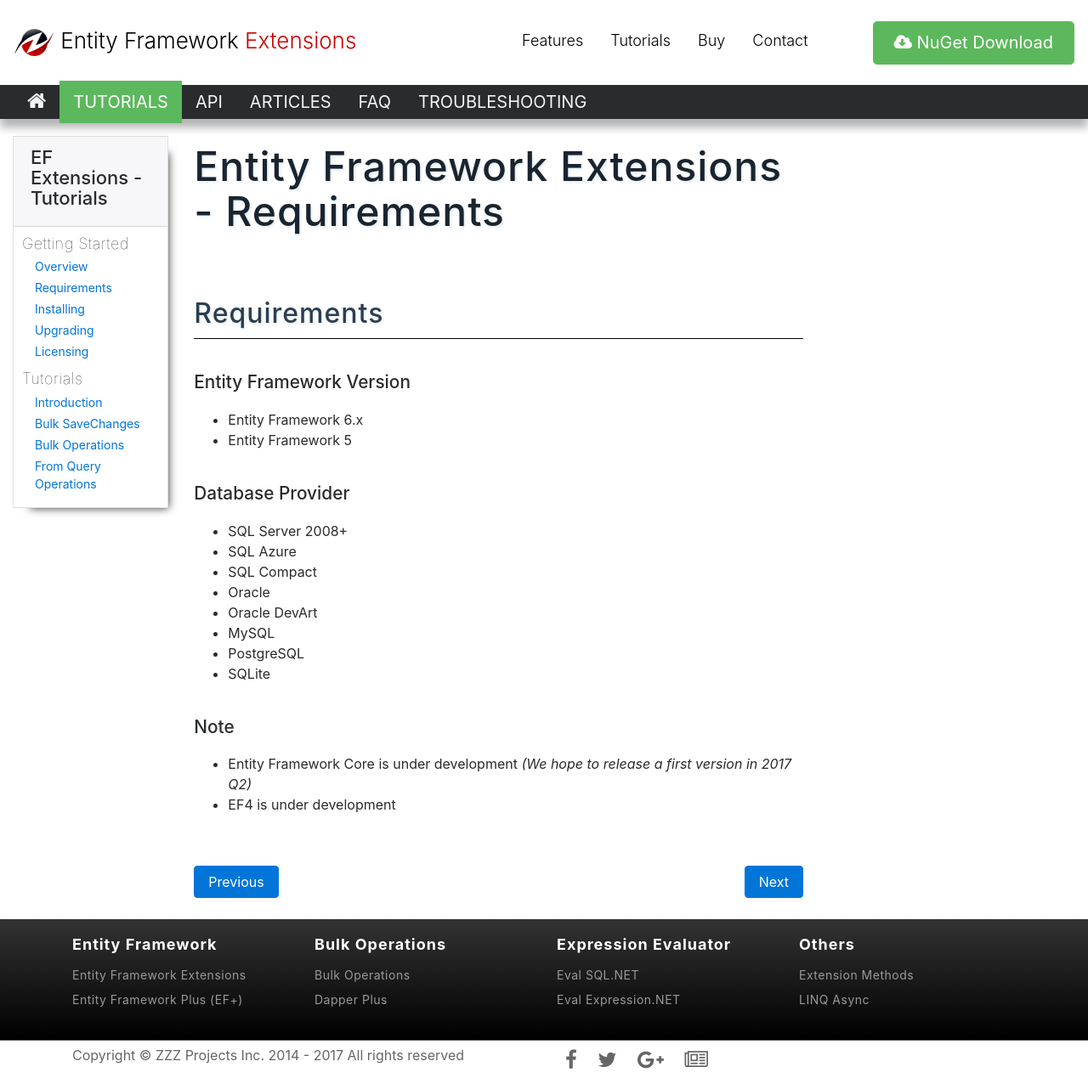
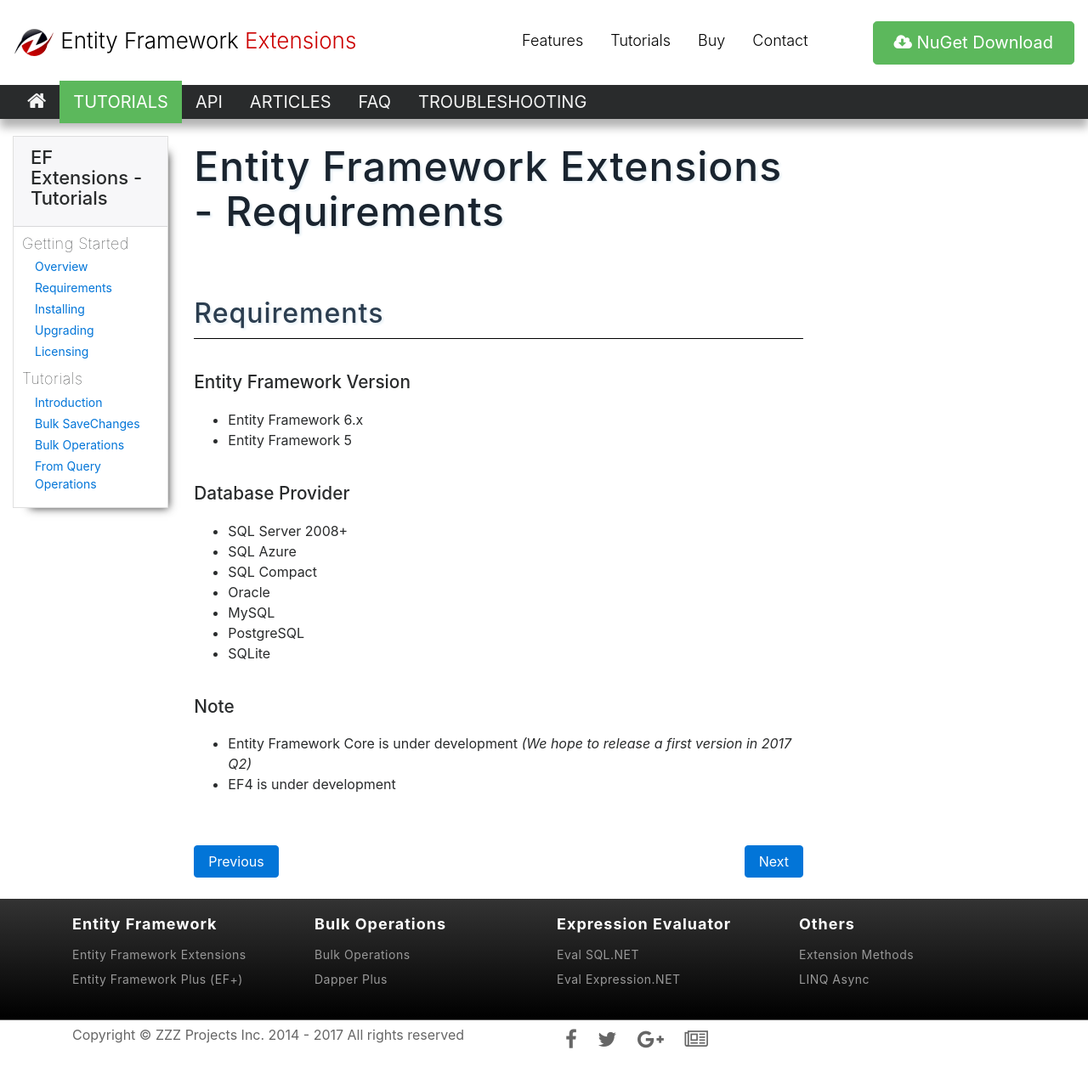
Before and after one commit to zzzprojects/EntityFramework-Extensions, a Jekyll site: the page built from docs/pages/tutorials/requirements.md, in a window 1280 px wide and 1276 px high. Shown: the whole window at 85% size. Built offline with Jekyll 4.4.1, drawn with Linux system fonts in a browser that asks for light colours; nearby versions of some CDN libraries.

Commit message:
Update requirements.md

```diff
--- a/docs/pages/tutorials/requirements.md
+++ b/docs/pages/tutorials/requirements.md
@@ -19,7 +19,6 @@ permalink: requirements
 - SQL Azure
 - SQL Compact
 - Oracle
-- Oracle DevArt
 - MySQL
 - PostgreSQL
 - SQLite
```
